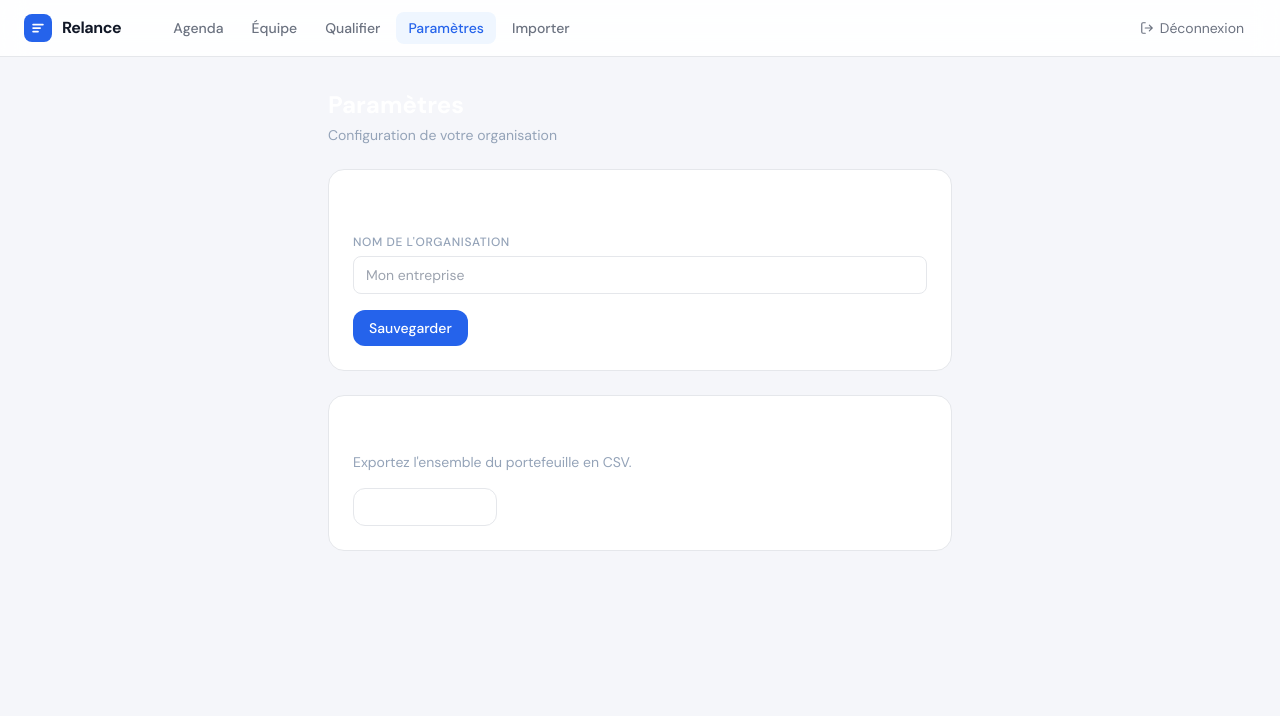
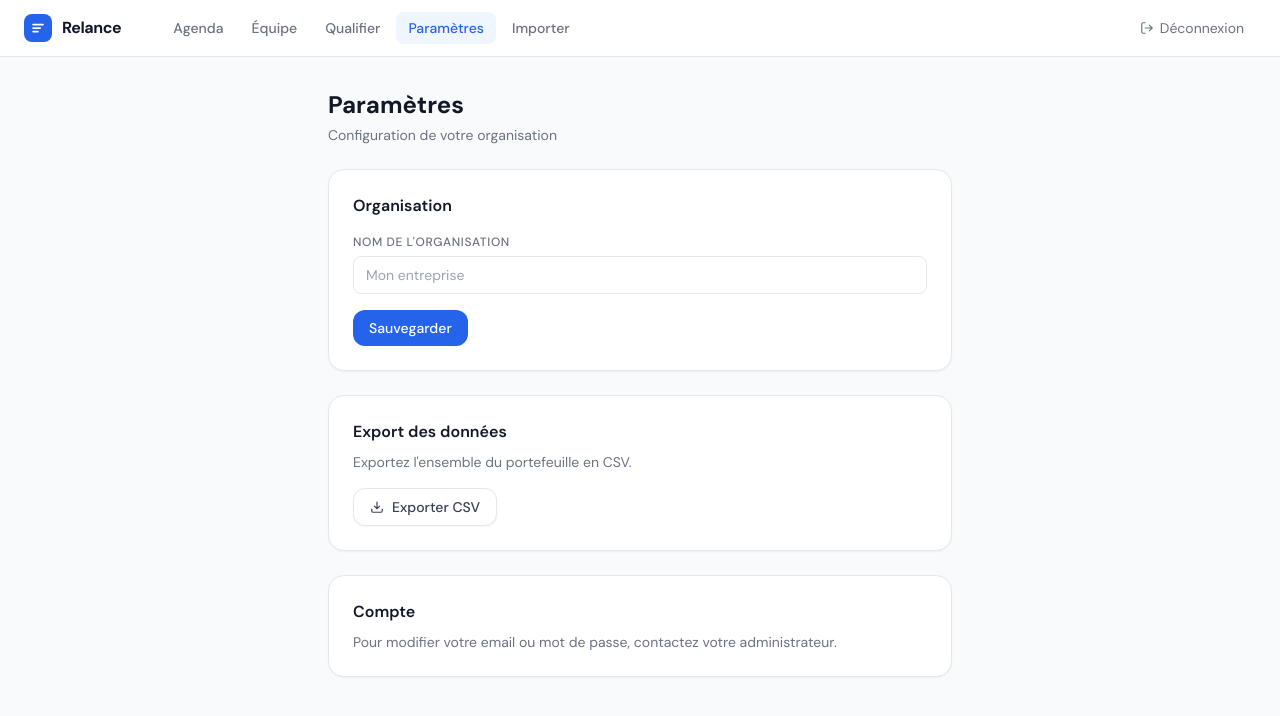
Before and after one commit to alexislecointe28-debug/relance-app, a Next.js app: page /parametres in a window 1280 px wide. Shown: the top 716 px of the page. Built offline with nearby package versions, Linux system fonts and the light colour scheme; no server answers; the database is empty.

Commit message:
Fix light theme colors on equipe, parametres, agenda

```diff
--- a/app/equipe/page.tsx
+++ b/app/equipe/page.tsx
@@ -10,39 +10,43 @@ export default async function EquipePage() {
   const { data: org } = await supabase.from('organisations').select('nom').single()
 
   return (
-    <div className="min-h-screen bg-canvas">
+    <div className="min-h-screen bg-gray-50">
       <Header />
       <main className="max-w-4xl mx-auto px-4 sm:px-6 py-8">
         <div className="mb-8">
-          <h1 className="text-2xl font-bold mb-1">Équipe</h1>
-          <p className="text-slate-400 text-sm">{org?.nom} · {membres?.length || 0} membre(s)</p>
+          <h1 className="text-2xl font-bold text-gray-900 mb-1">Équipe</h1>
+          <p className="text-gray-500 text-sm">{org?.nom} · {membres?.length || 0} membre(s)</p>
         </div>
-        <div className="bg-panel border border-border rounded-2xl overflow-hidden">
+        <div className="bg-white border border-gray-200 rounded-2xl overflow-hidden shadow-sm">
           <table className="w-full">
             <thead>
-              <tr className="border-b border-border">
-                <th className="px-5 py-4 text-left text-xs text-slate-400 uppercase tracking-wider font-medium">Membre</th>
-                <th className="px-5 py-4 text-left text-xs text-slate-400 uppercase tracking-wider font-medium">Email</th>
-                <th className="px-5 py-4 text-left text-xs text-slate-400 uppercase tracking-wider font-medium">Rôle</th>
-                <th className="px-5 py-4 text-left text-xs text-slate-400 uppercase tracking-wider font-medium">Depuis</th>
+              <tr className="border-b border-gray-100 bg-gray-50">
+                <th className="px-5 py-4 text-left text-xs text-gray-500 uppercase tracking-wider font-medium">Membre</th>
+                <th className="px-5 py-4 text-left text-xs text-gray-500 uppercase tracking-wider font-medium">Email</th>
+                <th className="px-5 py-4 text-left text-xs text-gray-500 uppercase tracking-wider font-medium">Rôle</th>
+                <th className="px-5 py-4 text-left text-xs text-gray-500 uppercase tracking-wider font-medium">Depuis</th>
               </tr>
             </thead>
-            <tbody className="divide-y divide-border/50">
+            <tbody className="divide-y divide-gray-100">
               {membres?.map(membre => (
-                <tr key={membre.id} className="hover:bg-white/2">
+                <tr key={membre.id} className="hover:bg-gray-50">
                   <td className="px-5 py-4">
                     <div className="flex items-center gap-3">
-                      <div className="w-8 h-8 rounded-full bg-blue-500/20 flex items-center justify-center text-blue-400 text-sm font-semibold">
+                      <div className="w-8 h-8 rounded-full bg-blue-100 flex items-center justify-center text-blue-600 text-sm font-semibold">
                         {(membre.prenom?.[0] || membre.email?.[0] || '?').toUpperCase()}
                       </div>
-                      <div className="text-sm font-medium">{membre.prenom || membre.nom ? `${membre.prenom || ''} ${membre.nom || ''}`.trim() : '—'}</div>
+                      <div className="text-sm font-medium text-gray-900">
+                        {membre.prenom || membre.nom ? `${membre.prenom || ''} ${membre.nom || ''}`.trim() : '—'}
+                      </div>
                     </div>
                   </td>
-                  <td className="px-5 py-4 text-sm text-slate-300">{membre.email || '—'}</td>
+                  <td className="px-5 py-4 text-sm text-gray-600">{membre.email || '—'}</td>
                   <td className="px-5 py-4">
-                    <span className={`badge ${membre.role === 'admin' ? 'text-purple-400 bg-purple-400/10 border-purple-400/20' : 'text-slate-400 bg-slate-400/10 border-slate-400/20'}`}>{membre.role}</span>
+                    <span className={`badge ${membre.role === 'admin' ? 'text-purple-600 bg-purple-50 border-purple-200' : 'text-gray-600 bg-gray-100 border-gray-200'}`}>
+                      {membre.role}
+                    </span>
                   </td>
-                  <td className="px-5 py-4 text-sm text-slate-400">{formatDate(membre.created_at)}</td>
+                  <td className="px-5 py-4 text-sm text-gray-500">{formatDate(membre.created_at)}</td>
                 </tr>
               ))}
             </tbody>
--- a/app/parametres/page.tsx
+++ b/app/parametres/page.tsx
@@ -50,32 +50,60 @@ export default function ParametresPage() {
   }
 
   return (
-    <div className="min-h-screen bg-canvas">
+    <div className="min-h-screen bg-gray-50">
       <Header />
       <main className="max-w-2xl mx-auto px-4 sm:px-6 py-8 space-y-6">
         <div>
-          <h1 className="text-2xl font-bold mb-1">Paramètres</h1>
-          <p className="text-slate-400 text-sm">Configuration de votre organisation</p>
+          <h1 className="text-2xl font-bold text-gray-900 mb-1">Paramètres</h1>
+          <p className="text-gray-500 text-sm">Configuration de votre organisation</p>
         </div>
-        <div className="bg-panel border border-border rounded-2xl p-6">
-          <h2 className="font-semibold mb-4">Organisation</h2>
+
+        <div className="bg-white border border-gray-200 rounded-2xl p-6 shadow-sm">
+          <h2 className="font-semibold text-gray-900 mb-4">Organisation</h2>
           <div className="space-y-4">
             <div>
-              <label className="block text-xs text-slate-400 mb-1.5 uppercase tracking-wider font-medium">Nom de l'organisation</label>
-              <input value={orgNom} onChange={e => setOrgNom(e.target.value)} className="input-base" placeholder="Mon entreprise" />
+              <label className="block text-xs text-gray-500 mb-1.5 uppercase tracking-wider font-medium">
+                Nom de l'organisation
+              </label>
+              <input
+                value={orgNom}
+                onChange={e => setOrgNom(e.target.value)}
+                className="input-base"
+                placeholder="Mon entreprise"
+              />
             </div>
-            <button onClick={saveOrg} disabled={saving} className={`px-4 py-2 rounded-xl text-sm font-medium transition-all ${saved ? 'bg-emerald-600 text-white' : 'bg-blue-600 hover:bg-blue-500 text-white disabled:opacity-50'}`}>
+            <button
+              onClick={saveOrg}
+              disabled={saving}
+              className={`px-4 py-2 rounded-xl text-sm font-medium transition-all ${
+                saved
+                  ? 'bg-emerald-100 text-emerald-700 border border-emerald-200'
+                  : 'bg-blue-600 hover:bg-blue-700 text-white disabled:opacity-50'
+              }`}
+            >
               {saved ? '✓ Sauvegardé' : saving ? 'Sauvegarde…' : 'Sauvegarder'}
             </button>
           </div>
         </div>
-        <div className="bg-panel border border-border rounded-2xl p-6">
-          <h2 className="font-semibold mb-2">Export des données</h2>
-          <p className="text-sm text-slate-400 mb-4">Exportez l'ensemble du portefeuille en CSV.</p>
-          <button onClick={exportCsv} disabled={exporting} className="flex items-center gap-2 px-4 py-2 bg-panel border border-border hover:bg-muted rounded-xl text-sm font-medium disabled:opacity-50">
-            <svg width="14" height="14" viewBox="0 0 24 24" fill="none" stroke="currentColor" strokeWidth="2"><path d="M21 15v4a2 2 0 0 1-2 2H5a2 2 0 0 1-2-2v-4M7 10l5 5 5-5M12 15V3"/></svg>
+
+        <div className="bg-white border border-gray-200 rounded-2xl p-6 shadow-sm">
+          <h2 className="font-semibold text-gray-900 mb-2">Export des données</h2>
+          <p className="text-sm text-gray-500 mb-4">Exportez l'ensemble du portefeuille en CSV.</p>
+          <button
+            onClick={exportCsv}
+            disabled={exporting}
+            className="flex items-center gap-2 px-4 py-2 bg-white border border-gray-200 hover:bg-gray-50 text-gray-700 rounded-xl text-sm font-medium disabled:opacity-50 shadow-sm"
+          >
+            <svg width="14" height="14" viewBox="0 0 24 24" fill="none" stroke="currentColor" strokeWidth="2">
+              <path d="M21 15v4a2 2 0 0 1-2 2H5a2 2 0 0 1-2-2v-4M7 10l5 5 5-5M12 15V3"/>
+            </svg>
             {exporting ? 'Export en cours…' : 'Exporter CSV'}
           </button>
+        </div>
+
+        <div className="bg-white border border-gray-200 rounded-2xl p-6 shadow-sm">
+          <h2 className="font-semibold text-gray-900 mb-2">Compte</h2>
+          <p className="text-sm text-gray-500">Pour modifier votre email ou mot de passe, contactez votre administrateur.</p>
         </div>
       </main>
     </div>
```
Also changed, not shown: app/agenda/page.tsx (+33 -24 lines).
